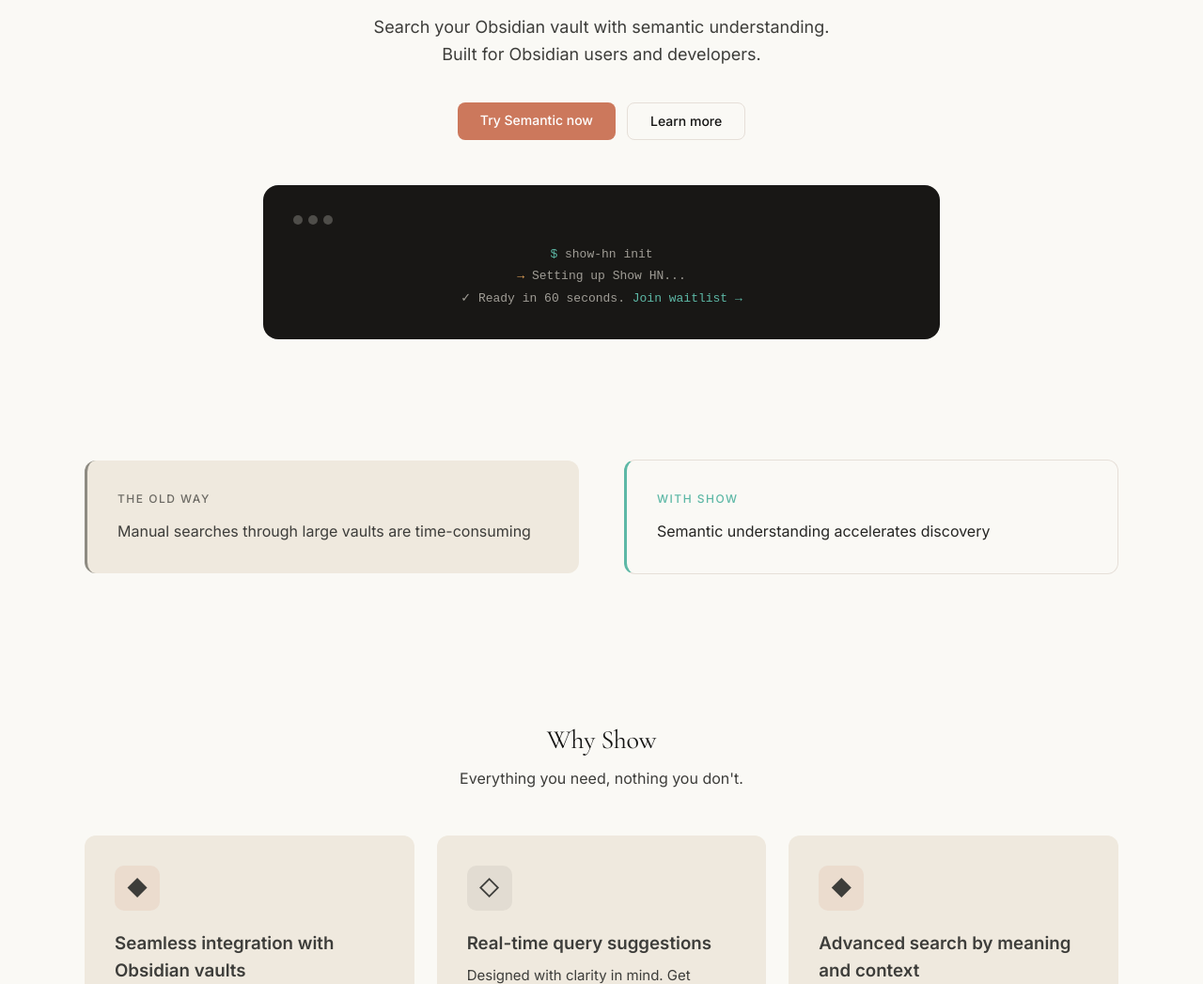
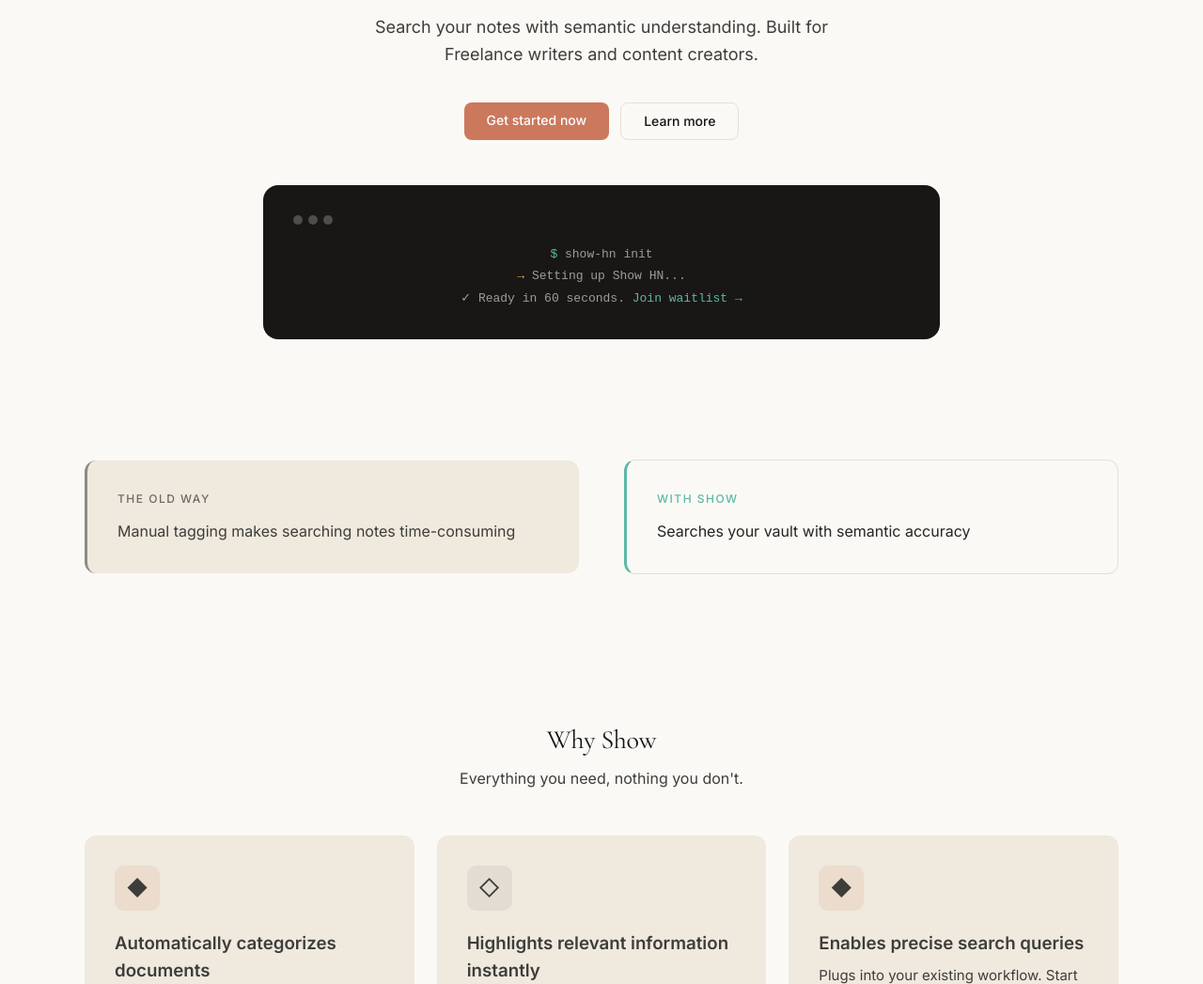
Before and after one commit to ivo1974kanchev-arch/show-hn-obsidian-semantic-a-cl, a website: page index.html in a window 1280 px wide. Shown: the part 253-1300 px from the top of the page at 94% size. Drawn offline with nearby package versions, Linux system fonts and the light colour scheme.

```diff
--- a/index.html
+++ b/index.html
@@ -3,8 +3,8 @@
 <head>
 <meta charset="UTF-8">
 <meta name="viewport" content="width=device-width, initial-scale=1.0">
-<title>Show HN — Search your Obsidian vault with semantic understanding</title>
-<meta name="description" content="Search your Obsidian vault with semantic understanding. Built for Obsidian users and developers.">
+<title>Show HN — Search your notes with semantic understanding</title>
+<meta name="description" content="Search your notes with semantic understanding. Built for Freelance writers and content creators.">
 <link rel="preconnect" href="https://fonts.googleapis.com">
 <link rel="preconnect" href="https://fonts.gstatic.com" crossorigin>
 <link href="https://fonts.googleapis.com/css2?family=Cormorant+Garamond:ital,wght@0,400;0,500;1,400&family=Inter:wght@400;500;600&display=swap" rel="stylesheet">
@@ -314,9 +314,9 @@ body {
   <div class="container">
     <span class="hero-badge">Launching soon</span>
     <h1 class="display-lg">Show HN</h1>
-    <p class="hero-sub">Search your Obsidian vault with semantic understanding. Built for Obsidian users and developers.</p>
+    <p class="hero-sub">Search your notes with semantic understanding. Built for Freelance writers and content creators.</p>
     <div class="hero-actions">
-      <a href="#waitlist" class="btn-primary">Try Semantic now</a>
+      <a href="#waitlist" class="btn-primary">Get started now</a>
       <a href="#features" class="btn-secondary">Learn more</a>
     </div>
     <div class="hero-mockup">
@@ -336,11 +336,11 @@ body {
     <div class="grid-2">
       <div class="problem-old">
         <p class="problem-label old">The old way</p>
-        <p class="body-md" style="color:var(--body)">Manual searches through large vaults are time-consuming</p>
+        <p class="body-md" style="color:var(--body)">Manual tagging makes searching notes time-consuming</p>
       </div>
       <div class="problem-new">
         <p class="problem-label new">With Show</p>
-        <p class="body-md" style="color:var(--body-strong)">Semantic understanding accelerates discovery</p>
+        <p class="body-md" style="color:var(--body-strong)">Searches your vault with semantic accuracy</p>
       </div>
     </div>
   </div>
@@ -356,17 +356,17 @@ body {
     <div class="grid-3">
       <div class="feat-card">
         <div class="feat-icon coral">&#9670;</div>
-        <h3>Seamless integration with Obsidian vaults</h3>
+        <h3>Automatically categorizes documents</h3>
         <p>Purpose-built from the ground up to deliver results without the overhead of traditional solutions.</p>
       </div>
       <div class="feat-card">
         <div class="feat-icon dark">&#9671;</div>
-        <h3>Real-time query suggestions</h3>
+        <h3>Highlights relevant information instantly</h3>
         <p>Designed with clarity in mind. Get insights at a glance, take action in seconds&mdash;no training required.</p>
       </div>
       <div class="feat-card">
         <div class="feat-icon coral">&#9670;</div>
-        <h3>Advanced search by meaning and context</h3>
+        <h3>Enables precise search queries</h3>
         <p>Plugs into your existing workflow. Start seeing value from day one, not month three.</p>
       </div>
     </div>
```
